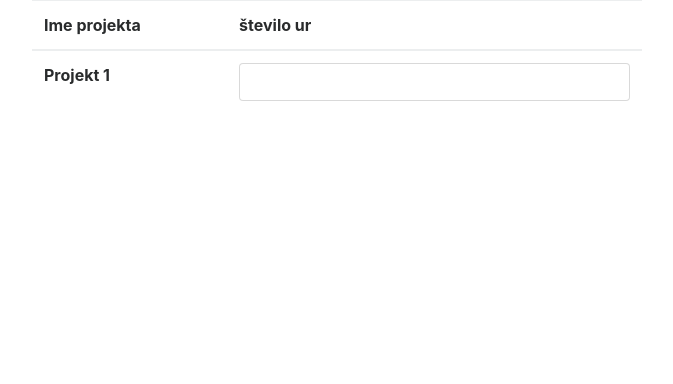
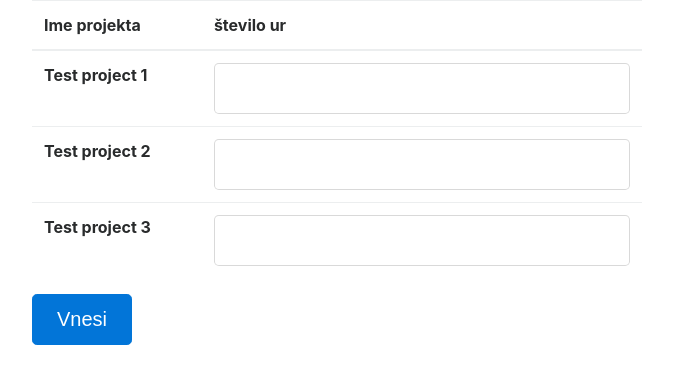
Before and after one commit to SqueeOne/the_thing, a Django app: page /user_admin/divide/4/ in a window 1280 px wide. Shown: the part 94-478 px from the top of the page, without its empty margins (303-976 px from the left). Run offline with Django 3.2, Linux system fonts and the light colour scheme; data comes from the database, SQL or seed files in the repository; both versions use the stored data as it was after the commit; some libraries are stand-ins or nearby versions.

Commit message:
Added formset for dividing working hours by projects.

```diff
--- a/user_admin/admin.py
+++ b/user_admin/admin.py
@@ -1,5 +1,6 @@
 from django.contrib import admin
 
-from .models import WorkDay
+from .models import WorkDay, Projects
 
 admin.site.register(WorkDay)
+admin.site.register(Projects)
--- a/user_admin/forms.py
+++ b/user_admin/forms.py
@@ -1,5 +1,5 @@
 from django.forms import ModelForm, HiddenInput, TextInput, CheckboxInput
-from user_admin.models import WorkDay
+from user_admin.models import WorkDay, WorkOnProject
 
 
 class WorkDayForm(ModelForm):
@@ -12,3 +12,12 @@ class WorkDayForm(ModelForm):
             'is_vacation': CheckboxInput(attrs={'class': 'form-check-input'}),
             'is_sick_leave': CheckboxInput(attrs={'class': 'form-check-input'}),
         }
+
+
+class WorkOnProjectForm(ModelForm):
+    class Meta:
+        model = WorkOnProject
+        exclude = ['work_day', 'project']
+        widgets = {
+            'hours_worked': TextInput(attrs={'class': 'form-control form-control-lg'}),
+        }
--- a/user_admin/models.py
+++ b/user_admin/models.py
@@ -20,8 +20,17 @@ class Projects(models.Model):
     )
     title = models.CharField(max_length=255)
     project_type = models.CharField(max_length=1, choices=TYPE_CHOICES)
-    project_budget = models.DecimalField(max_digits=7, decimal_places=2)
+    project_budget = models.DecimalField(max_digits=10, decimal_places=2)
     project_ends = models.DateField()
 
     def __str__(self):
         return self.title
+
+
+class WorkOnProject(models.Model):
+    work_day = models.ForeignKey(WorkDay, on_delete=models.CASCADE)
+    project = models.ForeignKey(Projects, on_delete=models.CASCADE)
+    hours_worked = models.DecimalField(max_digits=3, decimal_places=1)
+
+    def __str__(self):
+        return self.work_day__worker__username + ' - ' + self.work_day__day
--- a/user_admin/templates/user_admin/divide_work_day.html
+++ b/user_admin/templates/user_admin/divide_work_day.html
@@ -7,6 +7,8 @@
 
         </div>
         <div class="col-6">
+            <form class="" method="post" action="">
+                {% csrf_token %}
                 <table class="table table-dark">
                     <thead>
                         <tr>
@@ -15,12 +17,22 @@
                         </tr>
                     </thead>
                     <tbody>
+                        {% for form in formset %}
+                            {% with forloop.counter as x %}
                                 <tr>
-                        <th scope="row">Projekt 1</th>
-                        <td><input type="text" class="form-control" /></td>
+                                    {% for project in available_projects %}
+                                        {% if project.id == x %}<th scope="row">{{ project.title }}</th>{% endif %}
+                                    {% endfor %}
+                                    {% for field in form %}
+                                        {% if field.name == 'hours_worked' %}<td>{{ field }}</td>{% endif %}
+                                    {% endfor %}
                                 </tr>
+                            {% endwith %}
+                        {% endfor %}
                     </tbody>
                 </table>
+                <button type="submit" class="btn btn-primary btn-lg">Vnesi</button>
+            </form>
         </div>
     </div>
 
--- a/user_admin/views.py
+++ b/user_admin/views.py
@@ -1,13 +1,14 @@
 from django.shortcuts import render, get_object_or_404, redirect
 from django.contrib.auth.models import User
+from django.forms import formset_factory
 
 import datetime
 import calendar
 from calendar import monthrange
 from time import strftime
 
-from .forms import WorkDayForm
-from .models import WorkDay
+from .forms import WorkDayForm, WorkOnProjectForm
+from .models import WorkDay, Projects
 
 def index(request):
 
@@ -83,5 +84,13 @@ def work_day_single(request, user_id, c_year, c_month, c_day):
 def divide_work_day(request, work_day_id):
     work_day = get_object_or_404(WorkDay, pk=work_day_id)
     hours_worked = ((work_day.end_time.hour*60 + work_day.end_time.minute) - (work_day.start_time.hour*60 + work_day.start_time.minute))/60
+    available_projects = Projects.objects.all()
 
-    return render(request, 'user_admin/divide_work_day.html', {'hours_worked': hours_worked})
+    calc = 0
+
+    for item in available_projects:
+        calc+=1
+
+    formset = formset_factory(WorkOnProjectForm, extra=calc)
+
+    return render(request, 'user_admin/divide_work_day.html', {'hours_worked': hours_worked, 'available_projects': available_projects, 'formset': formset})
```
Also changed, not shown: db.sqlite3. Lines whose indentation alone changed are shown as unchanged.
